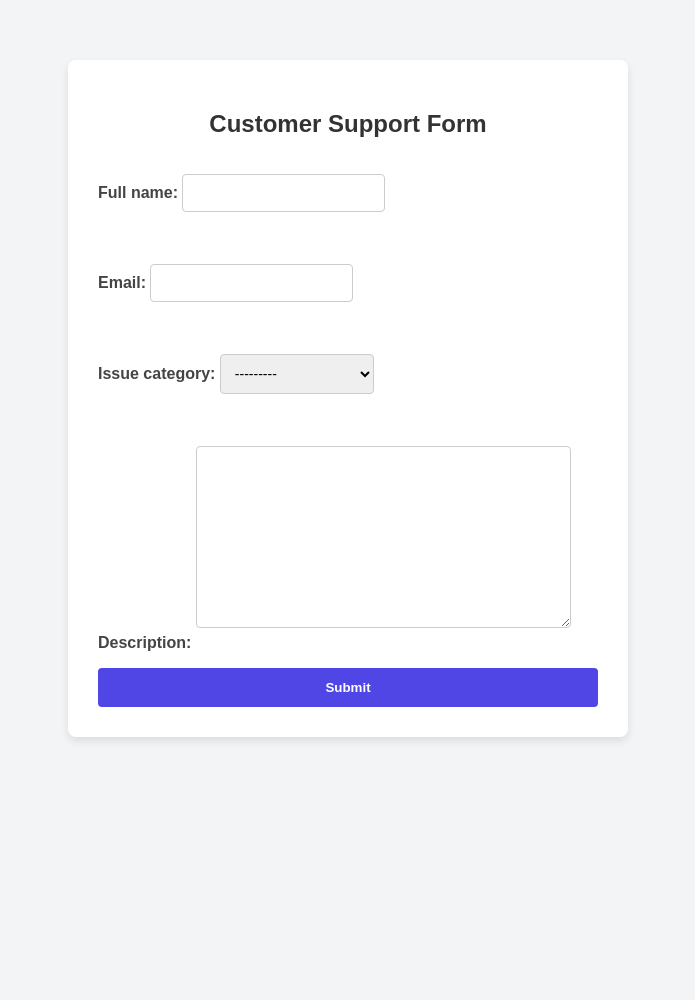
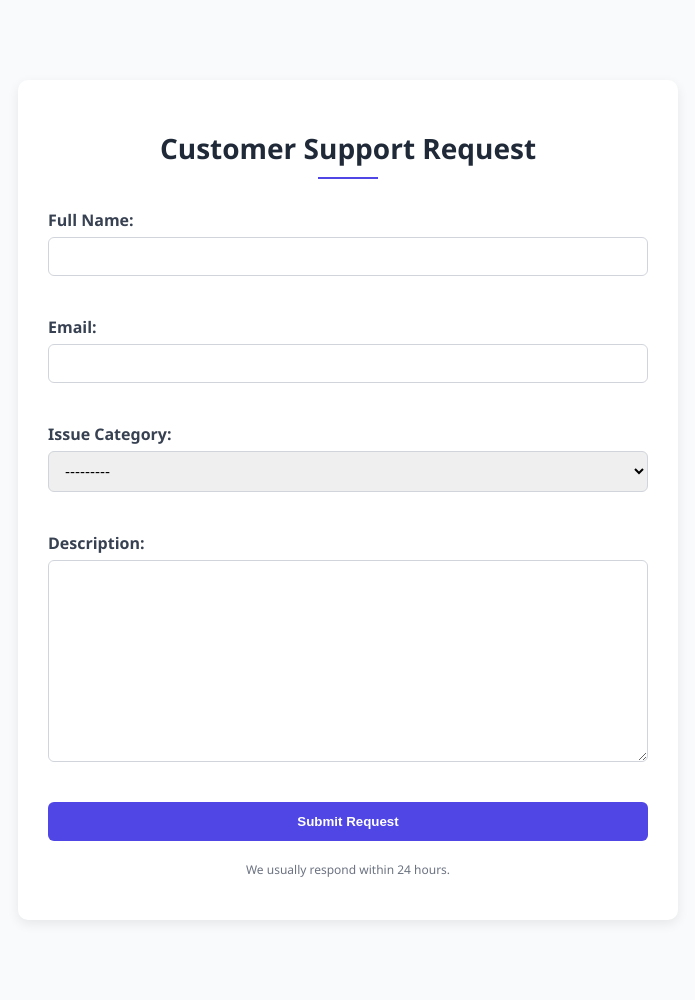
Before and after one commit to Mehedi182/customer_support_service_app, a Django app: page / in a window 1280 px wide. Shown: the whole page, without its empty margins (292-987 px from the left). Before the commit the page ends 741 px from the top, so only its background shows below. Run offline with Django 4.2, Linux system fonts and the light colour scheme.

Commit message:
update: home page design updated

```diff
--- a/customer_app/templates/help_form.html
+++ b/customer_app/templates/help_form.html
@@ -1,29 +1,40 @@
 <!DOCTYPE html>
 <html lang="en">
   <head>
-    <meta charset="UTF-8">
+    <meta charset="UTF-8" />
     <title>Help Request Form</title>
     <style>
       body {
-            font-family: Arial, sans-serif;
-            background-color: #f3f4f6;
+        font-family: "Segoe UI", Tahoma, Geneva, Verdana, sans-serif;
+        background-color: #f8fafc;
         margin: 0;
         padding: 0;
       }
 
       .container {
-            max-width: 500px;
-            margin: 60px auto;
+        max-width: 600px;
+        margin: 80px auto;
+        padding: 30px;
         background-color: #ffffff;
-            padding: 30px;
-            box-shadow: 0 4px 8px rgba(0,0,0,0.1);
-            border-radius: 8px;
+        box-shadow: 0 4px 12px rgba(0, 0, 0, 0.08);
+        border-radius: 10px;
       }
 
-        h2 {
+      h1 {
         text-align: center;
-            color: #333333;
-            margin-bottom: 20px;
+        color: #1f2937;
+        font-size: 28px;
+        margin-bottom: 10px;
+      }
+
+      hr {
+        border: none;
+        height: 2px;
+        background-color: #4f46e5;
+        margin-bottom: 30px;
+        width: 60px;
+        margin-left: auto;
+        margin-right: auto;
       }
 
       form {
@@ -32,42 +43,93 @@
       }
 
       label {
-            font-weight: bold;
+        font-weight: 600;
         margin-bottom: 5px;
-            color: #444;
+        color: #374151;
       }
 
-        input, select, textarea {
-            padding: 10px;
+      input,
+      textarea,
+      select {
+        padding: 10px 12px;
         margin-bottom: 20px;
-            border: 1px solid #cccccc;
-            border-radius: 4px;
-            font-size: 14px;
+        border: 1px solid #d1d5db;
+        border-radius: 6px;
+        font-size: 15px;
       }
 
       button {
         padding: 12px;
         background-color: #4f46e5;
-            color: #fff;
+        color: white;
         font-weight: bold;
         border: none;
-            border-radius: 4px;
+        border-radius: 6px;
         cursor: pointer;
+        transition: background-color 0.2s ease;
       }
 
       button:hover {
         background-color: #4338ca;
       }
+
+      .footer-note {
+        text-align: center;
+        font-size: 12px;
+        color: #6b7280;
+        margin-top: 20px;
+      }
+      form {
+        display: flex;
+        flex-direction: column;
+        gap: 20px;
+        text-align: left;
+      }
+
+      .form-group {
+        display: flex;
+        flex-direction: column;
+        text-align: left;
+      }
+
+      .form-group label {
+        font-weight: 600;
+        margin-bottom: 6px;
+        color: #374151;
+      }
     </style>
   </head>
   <body>
     <div class="container">
-        <h2>Customer Support Form</h2>
+      <h1>Customer Support Request</h1>
+      <hr />
       <form method="POST">
         {% csrf_token %}
-            {{ form.as_p }}
-            <button type="submit">Submit</button>
+
+        <div class="form-group">
+          <label for="id_full_name">Full Name:</label>
+          {{ form.full_name }}
+        </div>
+
+        <div class="form-group">
+          <label for="id_email">Email:</label>
+          {{ form.email }}
+        </div>
+
+        <div class="form-group">
+          <label for="id_issue_category">Issue Category:</label>
+          {{ form.issue_category }}
+        </div>
+
+        <div class="form-group">
+          <label for="id_description">Description:</label>
+          {{ form.description }}
+        </div>
+
+        <button type="submit">Submit Request</button>
       </form>
+
+      <p class="footer-note">We usually respond within 24 hours.</p>
     </div>
   </body>
 </html>
```
Lines whose indentation alone changed are shown as unchanged.
